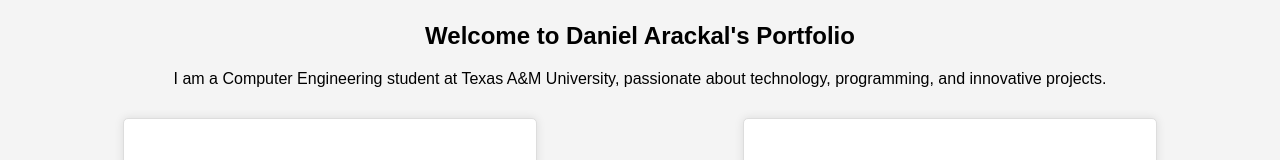
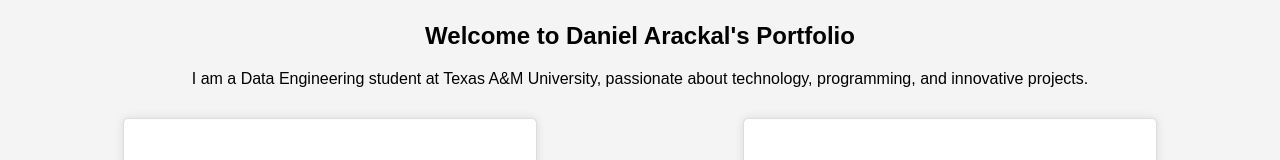
Before and after one commit to danielarackal7/Personal-Website, a plain HTML site: page index.html in a window 1280 px wide. Shown: the part 158-318 px from the top of the page. Drawn offline with Linux system fonts and the light colour scheme.

Commit message:
changed home page info

```diff
--- a/index.html
+++ b/index.html
@@ -30,7 +30,7 @@
     <div class="container">
         <div class="welcome">
             <h2>Welcome to Daniel Arackal's Portfolio</h2>
-            <p>I am a Computer Engineering student at Texas A&M University, passionate about technology, programming, and innovative projects.</p>
+            <p>I am a Data Engineering student at Texas A&M University, passionate about technology, programming, and innovative projects.</p>
         </div>
         <div class="projects">
             <div class="project">
```
